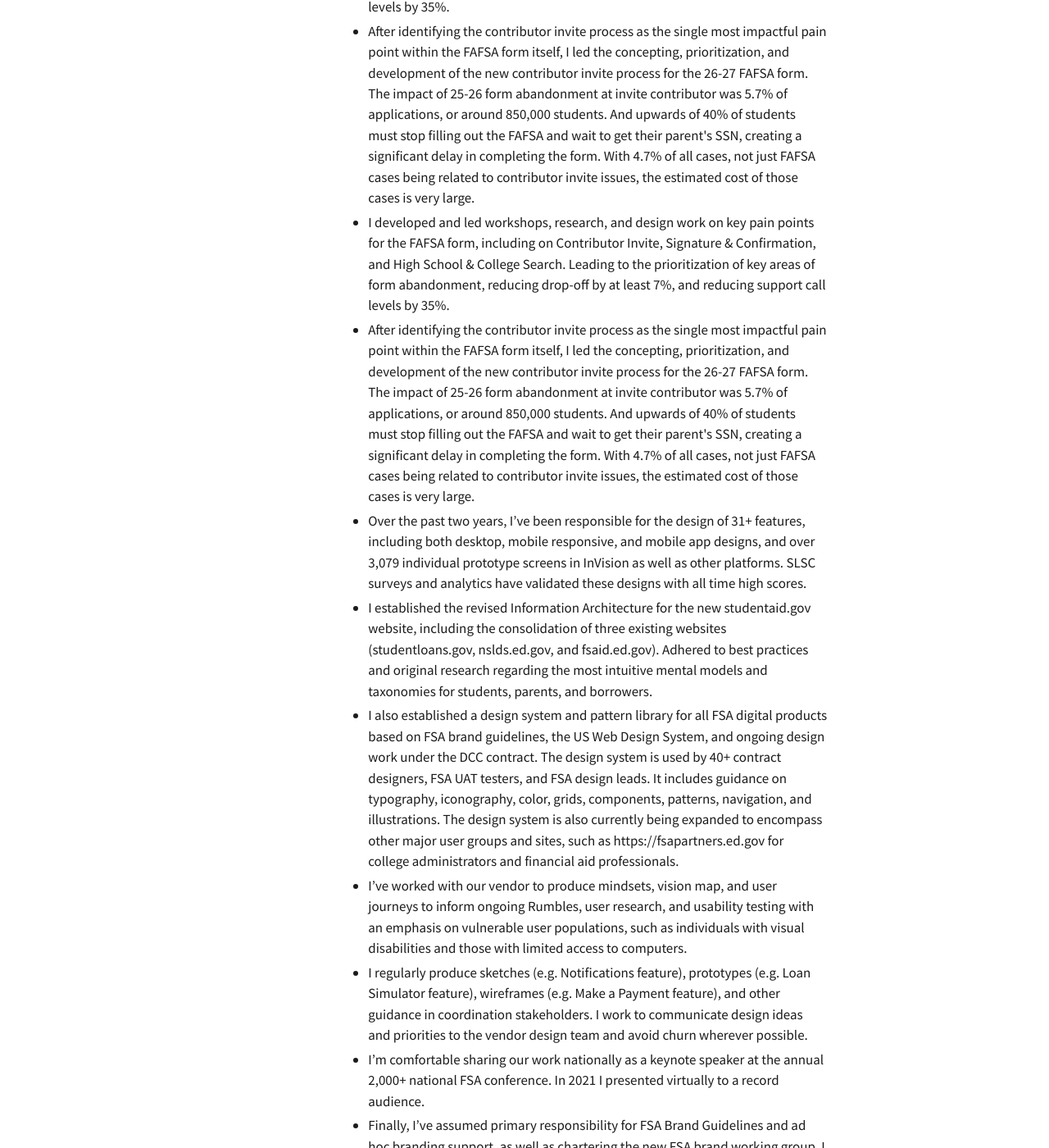
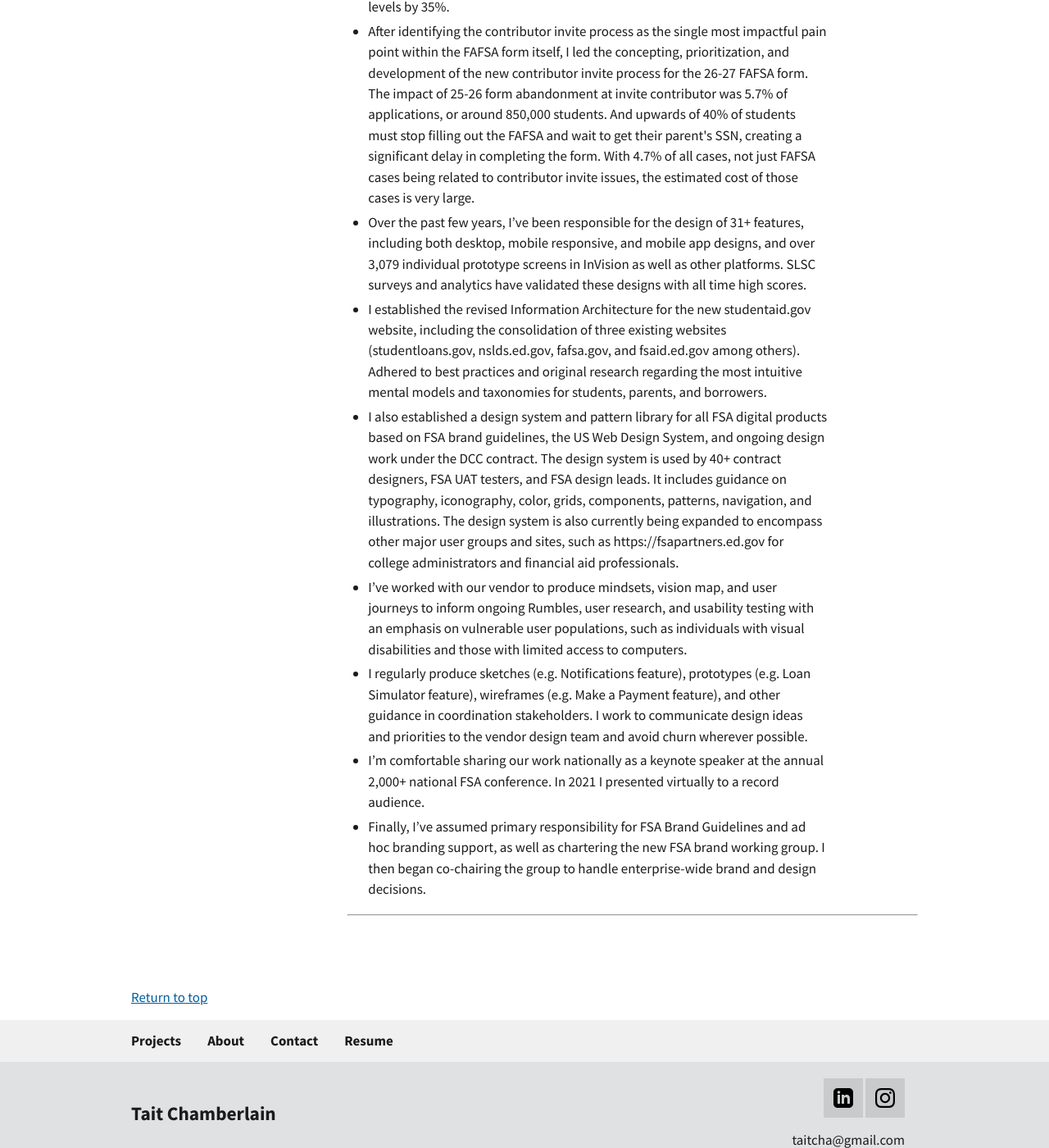
Before and after one commit to taitcha/taitcha.github.io, a Jekyll site: the page built from _projects/fsa/fsa.md, in a window 1280 px wide and 1400 px high, scrolled down 1292 px. Shown: the whole window at 82% size. Built offline with Jekyll 4.4.1, drawn with Linux system fonts in a browser that asks for light colours.

Commit message:
2025 resume updates fsa bullets

```diff
--- a/_projects/fsa/fsa.md
+++ b/_projects/fsa/fsa.md
@@ -46,13 +46,9 @@
 
 <LI>After identifying the contributor invite process as the single most impactful pain point within the FAFSA form itself, I led the concepting, prioritization, and development of the new contributor invite process for the 26-27 FAFSA form. The impact of 25-26 form abandonment at invite contributor was 5.7% of applications, or around 850,000 students. And upwards of 40% of students must stop filling out the FAFSA and wait to get their parent's SSN, creating a significant delay in completing the form. With 4.7% of all cases, not just FAFSA cases being related to contributor invite issues, the estimated cost of those cases is very large.</LI>
 
-<LI>I developed and led workshops, research, and design work on key pain points for the FAFSA form, including on Contributor Invite, Signature & Confirmation, and High School & College Search. Leading to the prioritization of key areas of form abandonment, reducing drop-off by at least 7%, and reducing support call levels by 35%.</LI>
+<LI>Over the past few years, I’ve been responsible for the design of 31+ features, including both desktop, mobile responsive, and mobile app designs, and over 3,079 individual prototype screens in InVision as well as other platforms. SLSC surveys and analytics have validated these designs with all time high scores.</LI>
 
-<LI>After identifying the contributor invite process as the single most impactful pain point within the FAFSA form itself, I led the concepting, prioritization, and development of the new contributor invite process for the 26-27 FAFSA form. The impact of 25-26 form abandonment at invite contributor was 5.7% of applications, or around 850,000 students. And upwards of 40% of students must stop filling out the FAFSA and wait to get their parent's SSN, creating a significant delay in completing the form. With 4.7% of all cases, not just FAFSA cases being related to contributor invite issues, the estimated cost of those cases is very large.</LI>
-
-<LI>Over the past two years, I’ve been responsible for the design of 31+ features, including both desktop, mobile responsive, and mobile app designs, and over 3,079 individual prototype screens in InVision as well as other platforms. SLSC surveys and analytics have validated these designs with all time high scores.</LI>
-
-<LI>I established the revised Information Architecture for the new studentaid.gov website, including the consolidation of three existing websites (studentloans.gov, nslds.ed.gov, and fsaid.ed.gov). Adhered to best practices and original research regarding the most intuitive mental models and taxonomies for students, parents, and borrowers.</LI>
+<LI>I established the revised Information Architecture for the new studentaid.gov website, including the consolidation of three existing websites (studentloans.gov, nslds.ed.gov, fafsa.gov, and fsaid.ed.gov among others). Adhered to best practices and original research regarding the most intuitive mental models and taxonomies for students, parents, and borrowers.</LI>
 
 <LI>I also established a design system and pattern library for all FSA digital products based on FSA brand guidelines, the US Web Design System, and ongoing design work under the DCC contract. The design system is used by 40+ contract designers, FSA UAT testers, and FSA design leads. It includes guidance on typography, iconography, color, grids, components, patterns, navigation, and illustrations. The design system is also currently being expanded to encompass other major user groups and sites, such as https://fsapartners.ed.gov for college administrators and financial aid professionals.</LI>
 
```
